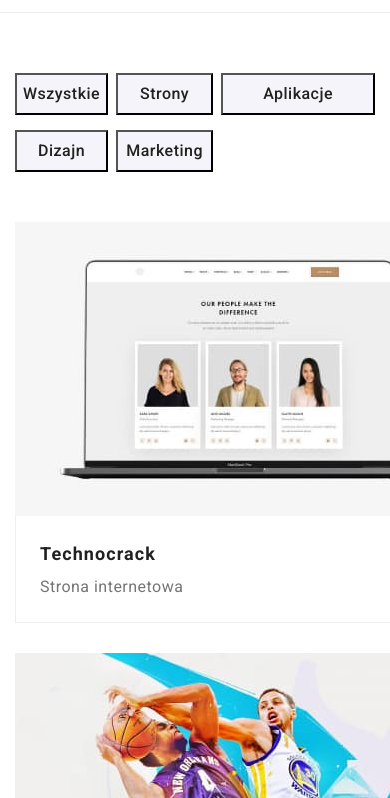
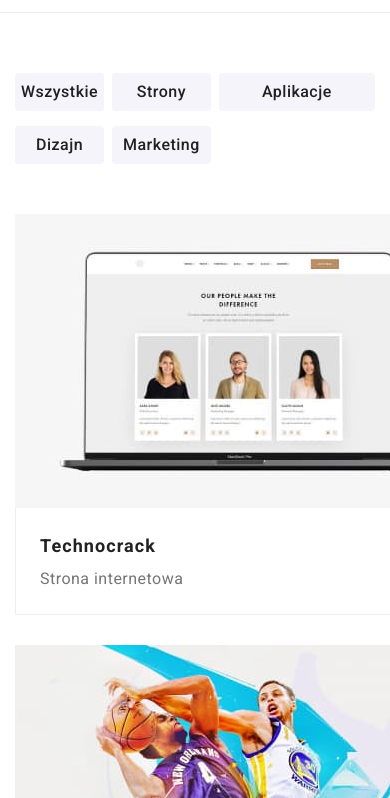
Before and after one commit to kgryguc/goit-markup-hw-08, a plain HTML site: page portfolio.html in a window 390 px wide. Shown: the part 46-844 px from the top of the page. Drawn offline with nearby package versions, Linux system fonts and the light colour scheme.

Commit message:
fix mobile portfolio

```diff
--- a/portfolio.html
+++ b/portfolio.html
@@ -70,19 +70,19 @@
         <div class="container">
           <ul class="list filter">
             <li>
-              <button class="button filter__button" type="button">Wszystkie</button>
+              <button class="button--filter" type="button">Wszystkie</button>
             </li>
             <li>
-              <button class="button filter__button" type="button">Strony</button>
+              <button class="button--filter" type="button">Strony</button>
             </li>
             <li>
-              <button class="button filter__button" type="button">Aplikacje</button>
+              <button class="button--filter" type="button">Aplikacje</button>
             </li>
             <li>
-              <button class="button filter__button" type="button">Dizajn</button>
+              <button class="button--filter" type="button">Dizajn</button>
             </li>
             <li>
-              <button class="filter__button button" type="button">Marketing</button>
+              <button class="button--filter" type="button">Marketing</button>
             </li>
           </ul>
 
--- a/sass/components/_button.scss
+++ b/sass/components/_button.scss
@@ -30,3 +30,27 @@
   padding: 10px 28px 10px 42px;
   box-shadow: 0px 4px 4px $col-black-alfa15;
 }
+
+.button--filter {
+  @extend %button;
+
+  background-color: $col-bg-alt-lightgray;
+  color: $col-text-darkgray;
+  width: 100%;
+  font-weight: 500;
+  line-height: 1.63em;
+  padding: 6px;
+  box-shadow: none;
+  letter-spacing: 0.03em;
+  transition: background-color $transition-duration-timingf-default,
+    color $transition-duration-timingf-default, box-shadow $transition-duration-timingf-default;
+
+  &:active,
+  &:focus,
+  &:hover {
+    background-color: $col-brand;
+    color: $col-text-white;
+    box-shadow: 0px 3px 1px $col-black-alfa10, 0px 1px 2px $col-black-alfa08,
+      0px 2px 2px $col-black-alfa12;
+  }
+}
--- a/sass/components/_portfolio.scss
+++ b/sass/components/_portfolio.scss
@@ -4,29 +4,6 @@
   row-gap: 15px;
   column-gap: 8px;
   padding-bottom: 50px;
-
-  &__button {
-    background-color: $col-bg-alt-lightgray;
-    color: $col-text-darkgray;
-    width: 100%;
-    cursor: pointer;
-    font-weight: 500;
-    line-height: 1.63em;
-    padding: 6px;
-    box-shadow: none;
-    letter-spacing: 0.03em;
-    transition: background-color $transition-duration-timingf-default,
-      color $transition-duration-timingf-default, box-shadow $transition-duration-timingf-default;
-
-    &:active,
-    &:focus,
-    &:hover {
-      background-color: $col-brand;
-      color: $col-text-white;
-      box-shadow: 0px 3px 1px $col-black-alfa10, 0px 1px 2px $col-black-alfa08,
-        0px 2px 2px $col-black-alfa12;
-    }
-  }
 }
 
 .portfolio {
```
Also changed, not shown: css/main.min.css, 1 other file.
